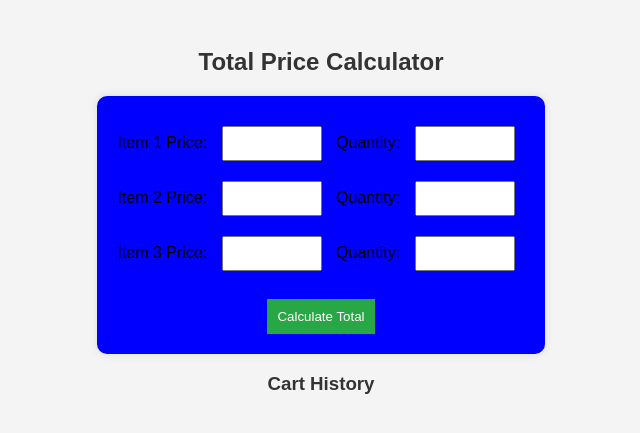
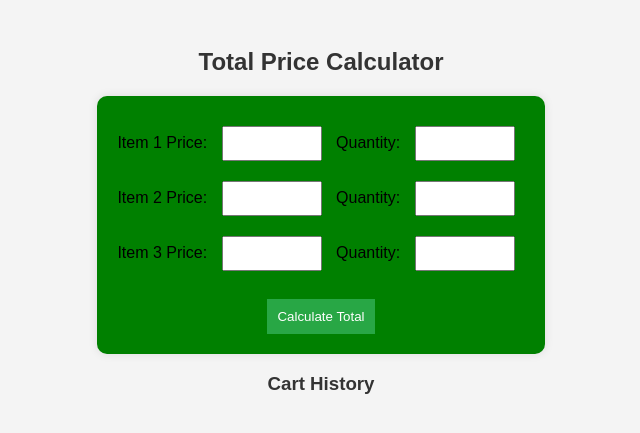
Before and after one commit to yongdingtan/cart, a Flask app: page / in a window 1280 px wide. Shown: the top 433 px of the page, without its empty margins (319-959 px from the left). Run offline with Flask 3, Linux system fonts and the light colour scheme.

Commit message:
Update style.css

```diff
--- a/static/style.css
+++ b/static/style.css
@@ -10,7 +10,7 @@ h2, h3 {
 }
 
 form {
-    background: blue;
+    background: green;
     padding: 20px;
     display: inline-block;
     border-radius: 10px;
@@ -47,7 +47,7 @@ ul {
 }
 
 li {
-    background: blue;
+    background: green;
     margin: 5px auto;
     padding: 10px;
     width: 300px;
```
